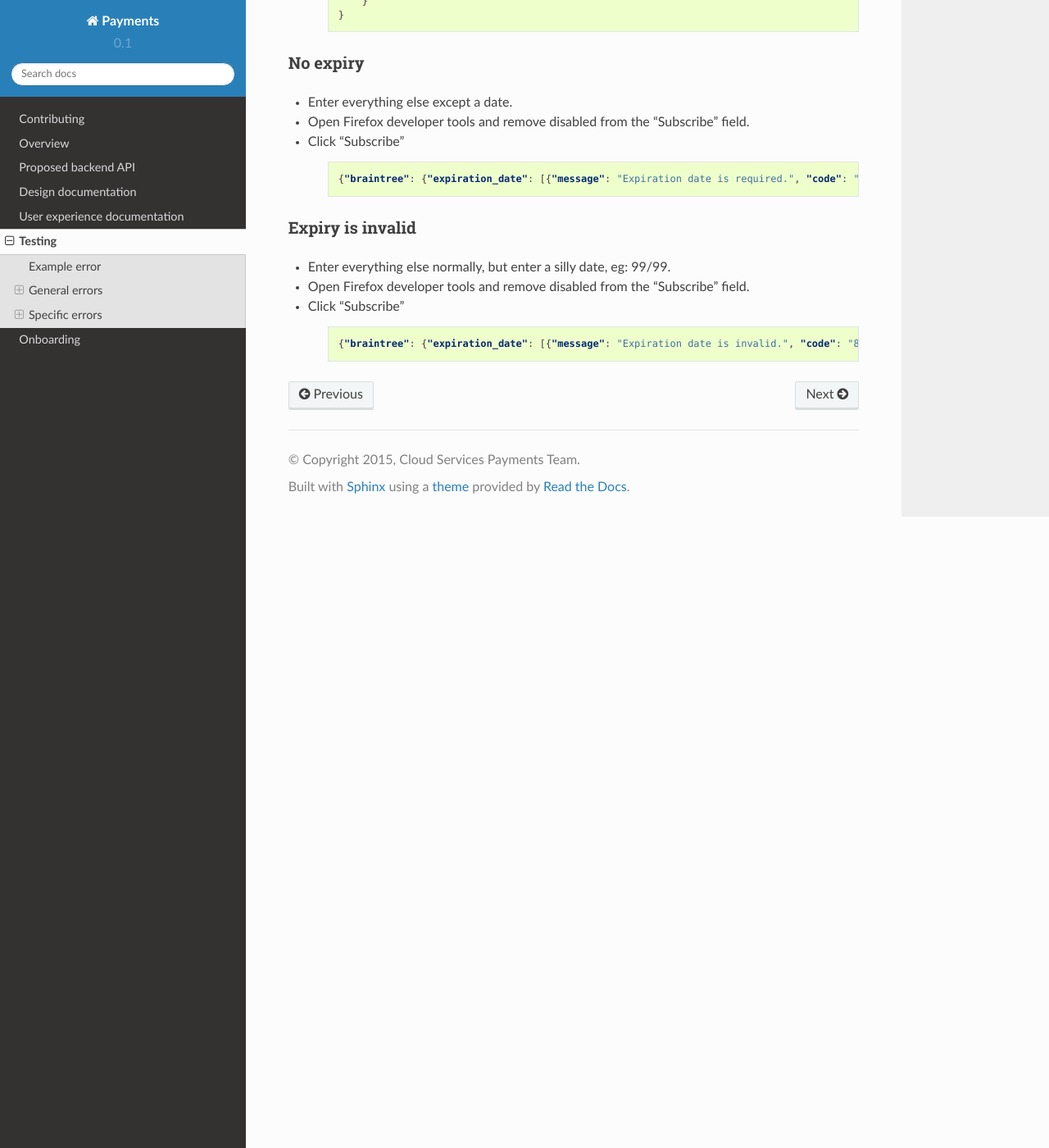
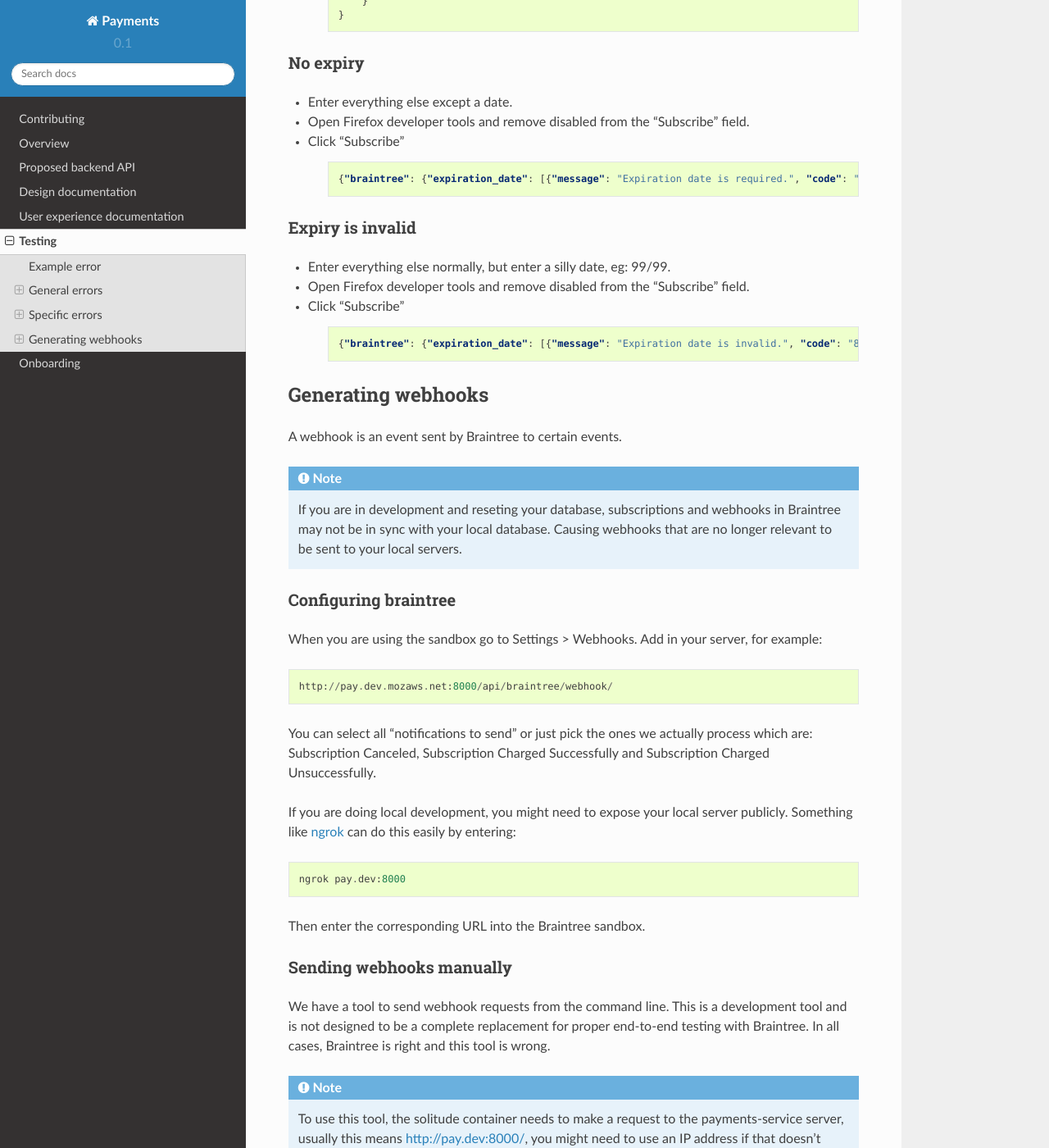
Before and after one commit to mozilla/payments, a Sphinx documentation site: the page built from docs/testing.rst, in a window 1280 px wide and 1400 px high, scrolled down 1796 px. Shown: the whole window at 82% size. Built offline with Sphinx 7.4.7 and the Read the Docs theme 2.0.0, drawn with Linux system fonts in a browser that asks for light colours; some of the changed text lies outside the part shown.

Commit message:
add in docs about webhook testing, fixes #76

```diff
--- a/docs/testing.rst
+++ b/docs/testing.rst
@@ -58,7 +58,7 @@ Invalid Secure Payment Data
 
     .. code-block:: json
 
-        {"braintree": {"__all__": [{"message": "Invalid Secure Payment Data", "code": "2078"}]}
+        {"braintree": {"__all__": [{"message": "Invalid Secure Payment Data", "code": "2078"}]}}
 
 Specific errors
 ---------------
@@ -114,3 +114,81 @@ Expiry is invalid
     .. code-block:: json
 
         {"braintree": {"expiration_date": [{"message": "Expiration date is invalid.", "code": "81710"}]}}
+
+Generating webhooks
+-------------------
+
+A webhook is an event sent by Braintree to certain events.
+
+.. note:: If you are in development and reseting your database,
+          subscriptions and webhooks in Braintree may not be in sync
+          with your local database. Causing webhooks that are no longer
+          relevant to be sent to your local servers.
+
+Configuring braintree
++++++++++++++++++++++
+
+When you are using the sandbox go to Settings > Webhooks. Add in your server,
+for example::
+
+    http://pay.dev.mozaws.net:8000/api/braintree/webhook/
+
+You can select all "notifications to send" or just pick the ones we actually
+process which are: Subscription Canceled, Subscription Charged Successfully
+and Subscription Charged Unsuccessfully.
+
+If you are doing local development, you might need to expose your local server
+publicly. Something like `ngrok <http://ngrok.com>`_ can do this easily by
+entering::
+
+    ngrok pay.dev:8000
+
+Then enter the corresponding URL into the Braintree sandbox.
+
+Sending webhooks manually
++++++++++++++++++++++++++
+
+We have a tool to send webhook requests from the command line. This is a
+development tool and is not designed to be a complete replacement for proper
+end-to-end testing with Braintree. In all cases, Braintree is right and this
+tool is wrong.
+
+.. note:: To use this tool, the solitude container needs to make a request to the
+          payments-service server, usually this means http://pay.dev:8000/, you might need
+          to use an IP address if that doesn't resolve.
+
+Inside the solitude container run::
+
+    python manage.py braintree_webhook --parse=subscription_charged_successfully --subscription_id=latest
+
+This will generate and send a `subscription_charged_successfully` webhook to
+the payments-service for the last subscription added to the database.
+
+See the code in `solitude <https://github.com/mozilla/solitude/blob/master/lib/brains/management/commands/braintree_webhook.py>`_
+ for more options.
+
+subscription_charged_successfully
++++++++++++++++++++++++++++++++++
+
+To generate this, simply complete a purchase within payments. We'll immediately
+try to create subscription and charge the credit card. If that completes then
+his webhook will be sent.
+
+This can also be run from the command line.
+
+subscription_charged_unsuccessfully
++++++++++++++++++++++++++++++++++++
+
+To generate this, go to the Braintree sandbox and alter the plan you are testing
+with to cost $2708 and have a one day trial period. Purchase the product. Then
+in one day you will get a webhook.
+
+This can also be run from the command line, without delay.
+
+subscription_canceled
++++++++++++++++++++++++++++++++++
+
+To generate this, go to the Braintree sandbox, select Subscriptions, search for
+the subscription you'd like to cancel and then click "Cancel".
+
+This can also be run from the command line.
```
